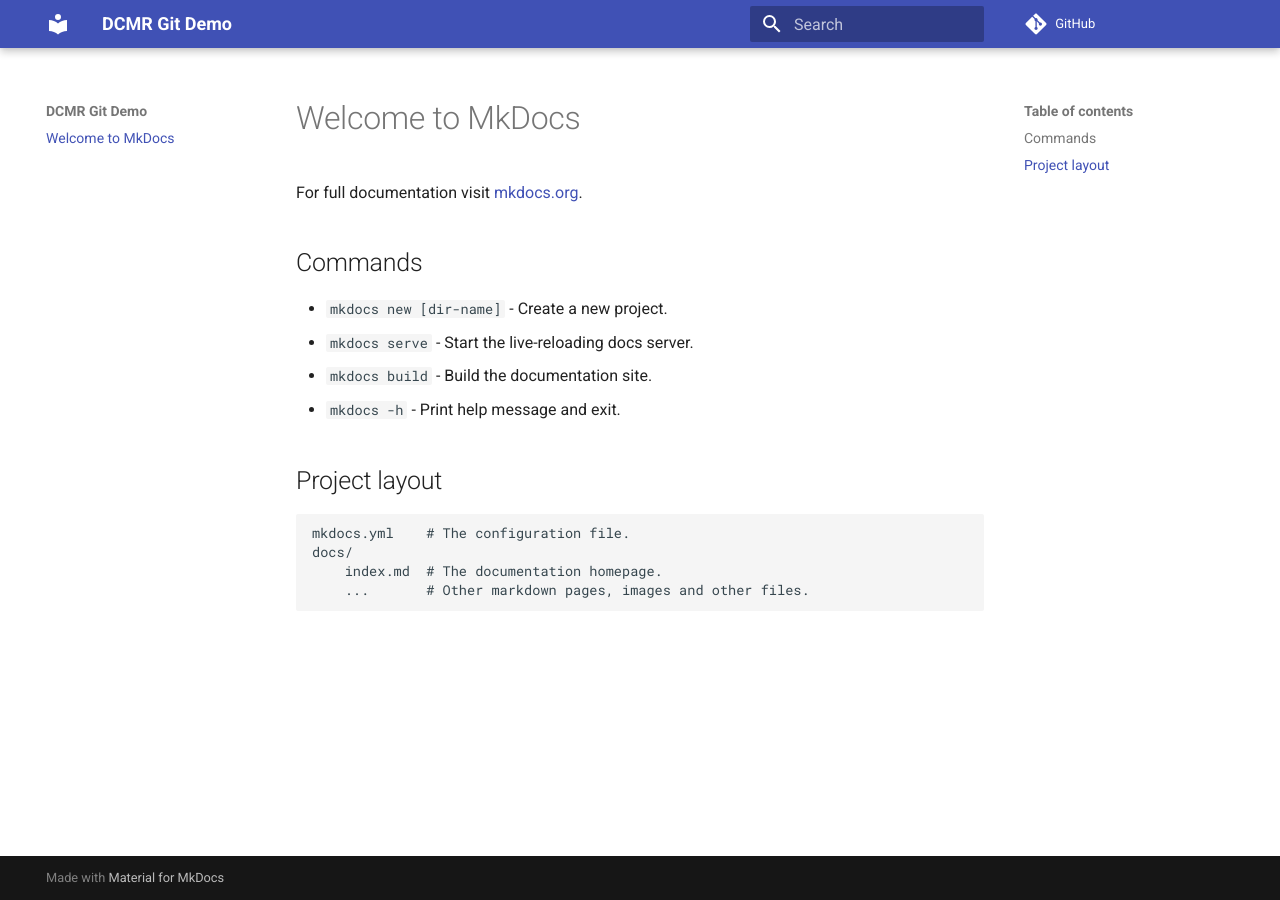
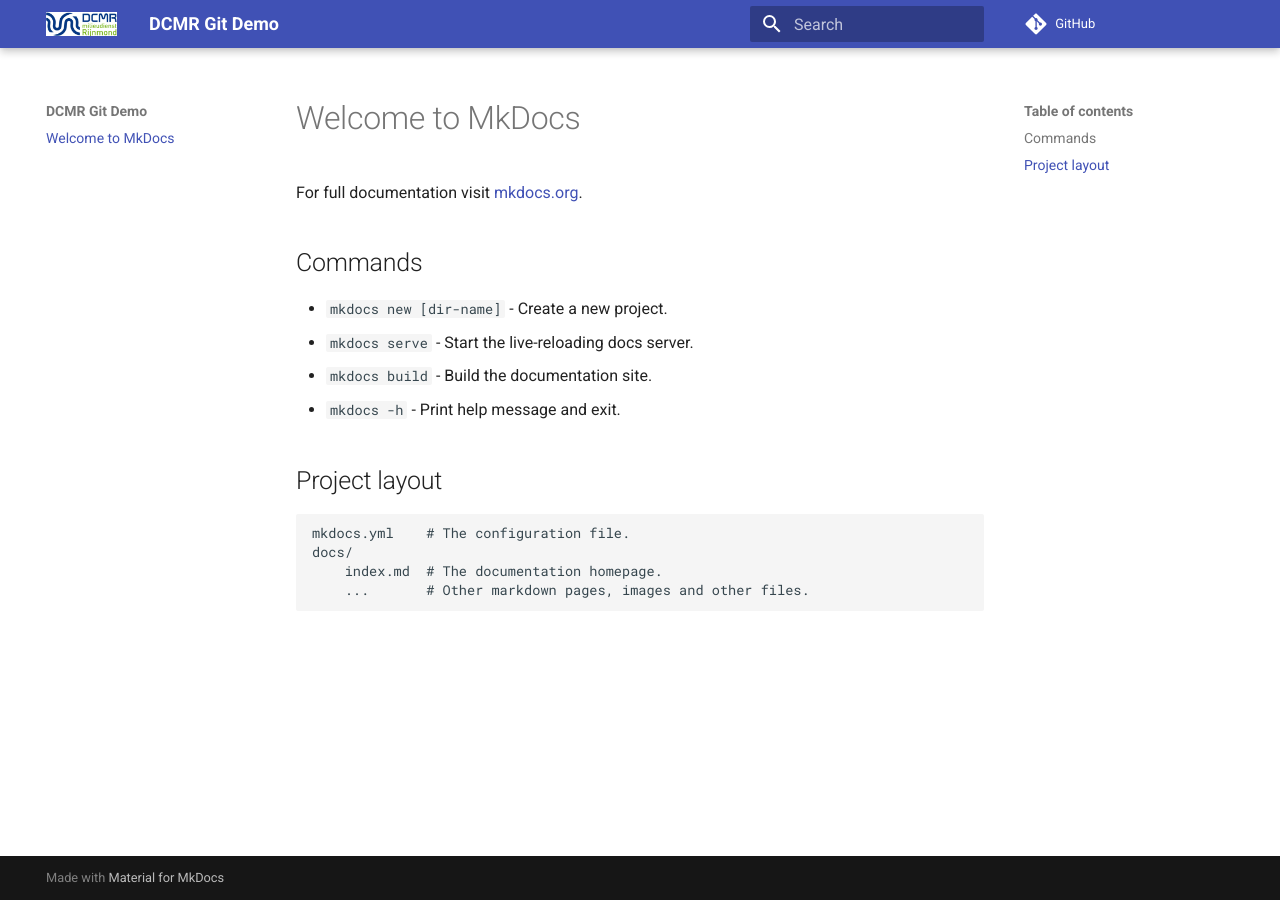
Before and after one commit to nielshjansen/dcmr-git-demo, an MkDocs documentation site: the page built from docs/index.md, in a window 1280 px wide. Built offline with MkDocs 1.6.1 and Material for MkDocs 9.7.7, drawn with Linux system fonts in a browser that asks for light colours; comment, search, counter and statistics services are not loaded.

Commit message:
Add images
- Add DCMR logo
- Add DCMR favicon
- Configure logo and favicon in mkdocs

```diff
--- a/mkdocs.yml
+++ b/mkdocs.yml
@@ -4,6 +4,8 @@
 
 theme:
   name: material
+  logo: images/logo_dcmr.png
+  favicon: images/favicon.ico
 
 nav:
   - 'index.md'
```
Also changed, not shown: docs/images/favicon.ico (added), docs/images/logo_dcmr.png (added).
